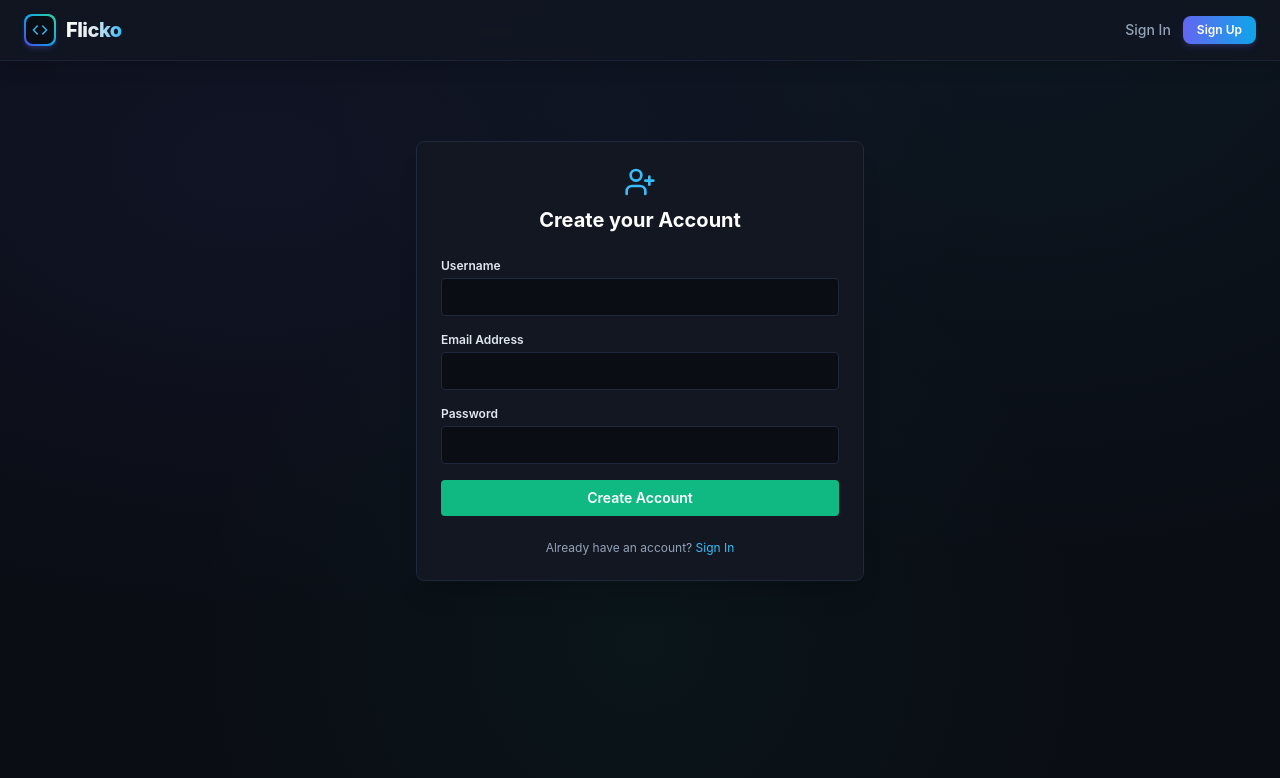
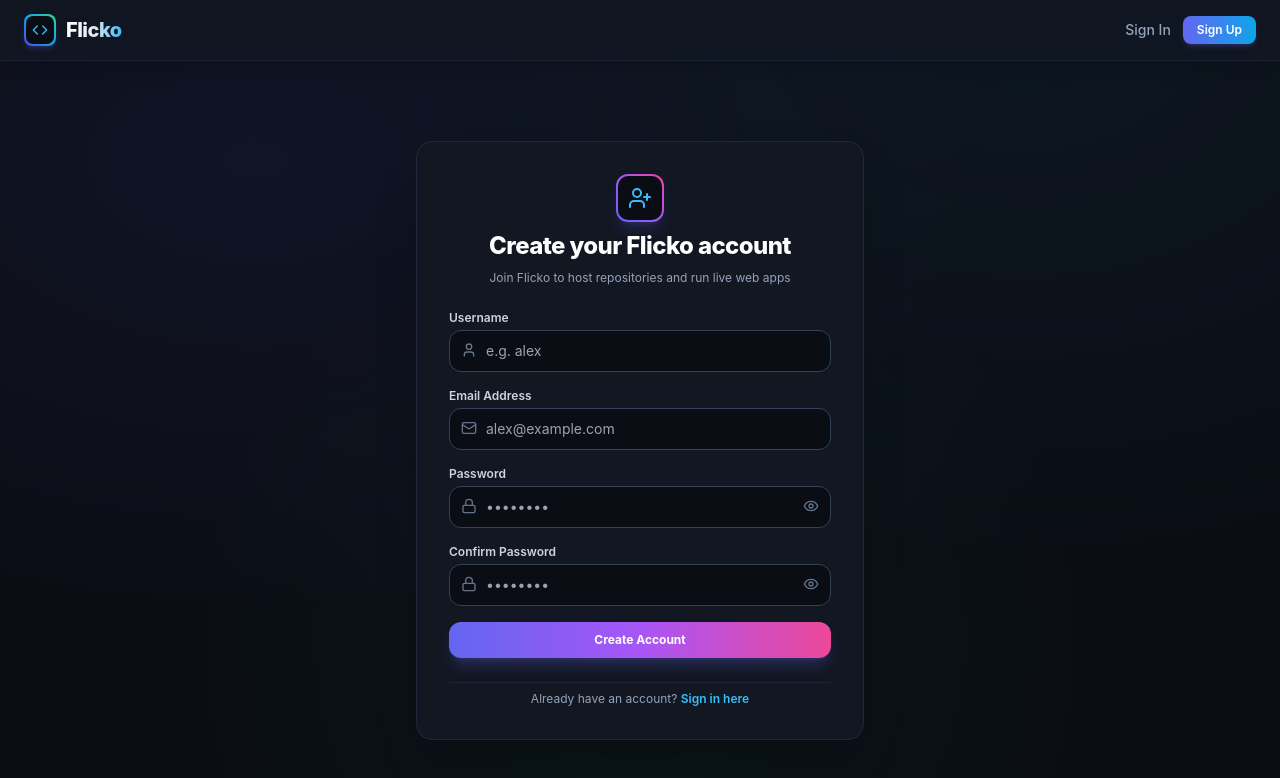
Before and after one commit to mayankkumar678901-hub/Flicko-Vcs, a Next.js app in the folder frontend/: page /register in a window 1280 px wide. Shown: the top 778 px of the page. Built offline with nearby package versions, Linux system fonts and the light colour scheme; no server answers.

Commit message:
Add password eye toggle, confirm password verification, and strict email uniqueness protection

```diff
--- a/frontend/src/app/login/page.tsx
+++ b/frontend/src/app/login/page.tsx
@@ -4,16 +4,19 @@ import React, { useState } from 'react';
 import Link from 'next/link';
 import { useRouter } from 'next/navigation';
 import { api } from '@/lib/api';
-import { LogIn } from 'lucide-react';
+import { LogIn, Eye, EyeOff, Lock, User as UserIcon } from 'lucide-react';
 
 export default function LoginPage() {
   const [emailOrUsername, setEmailOrUsername] = useState('');
   const [password, setPassword] = useState('');
+  const [showPassword, setShowPassword] = useState(false);
+
   const [error, setError] = useState('');
   const [loading, setLoading] = useState(false);
+
   const router = useRouter();
 
-  const handleSubmit = async (e: React.FormEvent) => {
+  const handleLogin = async (e: React.FormEvent) => {
     e.preventDefault();
     setError('');
     setLoading(true);
@@ -23,7 +26,7 @@ export default function LoginPage() {
       localStorage.setItem('vcs_token', res.data.token);
       window.location.href = '/';
     } catch (err: any) {
-      setError(err.response?.data?.error || 'Login failed');
+      setError(err.response?.data?.error || 'Invalid credentials');
     } finally {
       setLoading(false);
     }
@@ -31,57 +34,77 @@ export default function LoginPage() {
 
   return (
     <div className="max-w-md mx-auto py-12">
-      <div className="bg-github-card border border-github-border rounded-lg p-6 shadow-xl">
-        <div className="text-center mb-6">
-          <LogIn className="w-8 h-8 text-github-blue mx-auto mb-2" />
-          <h2 className="text-xl font-bold text-white">Sign In to Flicko</h2>
+      <div className="bg-[#121722] border border-slate-800 rounded-2xl p-8 shadow-2xl space-y-6">
+        <div className="text-center space-y-2">
+          <div className="w-12 h-12 rounded-xl bg-gradient-to-tr from-sky-500 via-indigo-500 to-emerald-400 p-0.5 mx-auto shadow-lg shadow-sky-500/20">
+            <div className="w-full h-full bg-[#0a0d14] rounded-[10px] flex items-center justify-center">
+              <LogIn className="w-6 h-6 text-sky-400" />
+            </div>
+          </div>
+          <h1 className="text-2xl font-extrabold text-white tracking-tight">Sign In to Flicko</h1>
+          <p className="text-slate-400 text-xs">Enter your credentials to access your repositories</p>
         </div>
 
         {error && (
-          <div className="bg-red-950/60 border border-red-800 text-red-300 text-xs p-3 rounded mb-4">
+          <div className="bg-red-950/60 border border-red-800 text-red-300 text-xs p-3.5 rounded-xl text-center leading-relaxed">
             {error}
           </div>
         )}
 
-        <form onSubmit={handleSubmit} className="space-y-4">
+        <form onSubmit={handleLogin} className="space-y-4">
           <div>
-            <label className="block text-xs font-semibold text-github-text mb-1">
+            <label className="block text-xs font-semibold text-slate-300 mb-1">
               Username or Email
             </label>
+            <div className="relative">
               <input
                 type="text"
                 required
                 value={emailOrUsername}
                 onChange={(e) => setEmailOrUsername(e.target.value)}
-              className="w-full bg-github-bg border border-github-border text-github-text rounded p-2 text-sm focus:outline-none focus:border-github-blue"
+                placeholder="Username or email"
+                className="w-full bg-[#0a0d14] border border-slate-700 text-white p-2.5 pl-9 rounded-xl text-sm focus:outline-none focus:border-sky-400"
               />
+              <UserIcon className="w-4 h-4 text-slate-500 absolute left-3 top-3" />
+            </div>
           </div>
 
           <div>
-            <label className="block text-xs font-semibold text-github-text mb-1">
+            <label className="block text-xs font-semibold text-slate-300 mb-1">
               Password
             </label>
+            <div className="relative">
               <input
-              type="password"
+                type={showPassword ? 'text' : 'password'}
                 required
                 value={password}
                 onChange={(e) => setPassword(e.target.value)}
-              className="w-full bg-github-bg border border-github-border text-github-text rounded p-2 text-sm focus:outline-none focus:border-github-blue"
+                placeholder="••••••••"
+                className="w-full bg-[#0a0d14] border border-slate-700 text-white p-2.5 pl-9 pr-10 rounded-xl text-sm focus:outline-none focus:border-sky-400"
               />
+              <Lock className="w-4 h-4 text-slate-500 absolute left-3 top-3" />
+              <button
+                type="button"
+                onClick={() => setShowPassword(!showPassword)}
+                className="absolute right-3 top-3 text-slate-500 hover:text-slate-300 transition"
+              >
+                {showPassword ? <EyeOff className="w-4 h-4" /> : <Eye className="w-4 h-4" />}
+              </button>
+            </div>
           </div>
 
           <button
             type="submit"
             disabled={loading}
-            className="w-full bg-github-accent text-white py-2 rounded text-sm font-semibold hover:bg-opacity-90 transition disabled:opacity-50"
+            className="w-full bg-gradient-to-r from-emerald-500 to-teal-600 text-white py-2.5 rounded-xl font-bold text-xs hover:brightness-110 shadow-lg shadow-emerald-500/25 transition disabled:opacity-50 mt-2"
           >
             {loading ? 'Signing in...' : 'Sign In'}
           </button>
         </form>
 
-        <p className="text-xs text-github-muted text-center mt-6">
+        <p className="text-center text-xs text-slate-400 pt-2 border-t border-slate-800/80">
           New to Flicko?{' '}
-          <Link href="/register" className="text-github-blue hover:underline">
+          <Link href="/register" className="text-sky-400 font-semibold hover:underline">
             Create an account
           </Link>
         </p>
--- a/frontend/src/app/register/page.tsx
+++ b/frontend/src/app/register/page.tsx
@@ -4,19 +4,36 @@ import React, { useState } from 'react';
 import Link from 'next/link';
 import { useRouter } from 'next/navigation';
 import { api } from '@/lib/api';
-import { UserPlus } from 'lucide-react';
+import { UserPlus, Code, Eye, EyeOff, Lock, Mail, User as UserIcon } from 'lucide-react';
 
 export default function RegisterPage() {
   const [username, setUsername] = useState('');
   const [email, setEmail] = useState('');
   const [password, setPassword] = useState('');
+  const [confirmPassword, setConfirmPassword] = useState('');
+
+  const [showPassword, setShowPassword] = useState(false);
+  const [showConfirmPassword, setShowConfirmPassword] = useState(false);
+
   const [error, setError] = useState('');
   const [loading, setLoading] = useState(false);
+
   const router = useRouter();
 
-  const handleSubmit = async (e: React.FormEvent) => {
+  const handleRegister = async (e: React.FormEvent) => {
     e.preventDefault();
     setError('');
+
+    if (password !== confirmPassword) {
+      setError('Passwords do not match. Please verify your password.');
+      return;
+    }
+
+    if (password.length < 4) {
+      setError('Password must be at least 4 characters long.');
+      return;
+    }
+
     setLoading(true);
 
     try {
@@ -32,71 +49,119 @@ export default function RegisterPage() {
 
   return (
     <div className="max-w-md mx-auto py-12">
-      <div className="bg-github-card border border-github-border rounded-lg p-6 shadow-xl">
-        <div className="text-center mb-6">
-          <UserPlus className="w-8 h-8 text-github-blue mx-auto mb-2" />
-          <h2 className="text-xl font-bold text-white">Create your Account</h2>
+      <div className="bg-[#121722] border border-slate-800 rounded-2xl p-8 shadow-2xl space-y-6">
+        <div className="text-center space-y-2">
+          <div className="w-12 h-12 rounded-xl bg-gradient-to-tr from-indigo-500 via-purple-500 to-pink-500 p-0.5 mx-auto shadow-lg shadow-indigo-500/20">
+            <div className="w-full h-full bg-[#0a0d14] rounded-[10px] flex items-center justify-center">
+              <UserPlus className="w-6 h-6 text-sky-400" />
+            </div>
+          </div>
+          <h1 className="text-2xl font-extrabold text-white tracking-tight">Create your Flicko account</h1>
+          <p className="text-slate-400 text-xs">Join Flicko to host repositories and run live web apps</p>
         </div>
 
         {error && (
-          <div className="bg-red-950/60 border border-red-800 text-red-300 text-xs p-3 rounded mb-4">
+          <div className="bg-red-950/60 border border-red-800 text-red-300 text-xs p-3.5 rounded-xl text-center leading-relaxed">
             {error}
           </div>
         )}
 
-        <form onSubmit={handleSubmit} className="space-y-4">
+        <form onSubmit={handleRegister} className="space-y-4">
           <div>
-            <label className="block text-xs font-semibold text-github-text mb-1">
+            <label className="block text-xs font-semibold text-slate-300 mb-1">
               Username
             </label>
+            <div className="relative">
               <input
                 type="text"
                 required
                 value={username}
                 onChange={(e) => setUsername(e.target.value)}
-              className="w-full bg-github-bg border border-github-border text-github-text rounded p-2 text-sm focus:outline-none focus:border-github-blue"
+                placeholder="e.g. alex"
+                className="w-full bg-[#0a0d14] border border-slate-700 text-white p-2.5 pl-9 rounded-xl text-sm focus:outline-none focus:border-sky-400"
               />
+              <UserIcon className="w-4 h-4 text-slate-500 absolute left-3 top-3" />
+            </div>
           </div>
 
           <div>
-            <label className="block text-xs font-semibold text-github-text mb-1">
+            <label className="block text-xs font-semibold text-slate-300 mb-1">
               Email Address
             </label>
+            <div className="relative">
               <input
                 type="email"
                 required
                 value={email}
                 onChange={(e) => setEmail(e.target.value)}
-              className="w-full bg-github-bg border border-github-border text-github-text rounded p-2 text-sm focus:outline-none focus:border-github-blue"
+                placeholder="alex@example.com"
+                className="w-full bg-[#0a0d14] border border-slate-700 text-white p-2.5 pl-9 rounded-xl text-sm focus:outline-none focus:border-sky-400"
               />
+              <Mail className="w-4 h-4 text-slate-500 absolute left-3 top-3" />
+            </div>
           </div>
 
           <div>
-            <label className="block text-xs font-semibold text-github-text mb-1">
+            <label className="block text-xs font-semibold text-slate-300 mb-1">
               Password
             </label>
+            <div className="relative">
               <input
-              type="password"
+                type={showPassword ? 'text' : 'password'}
                 required
                 value={password}
                 onChange={(e) => setPassword(e.target.value)}
-              className="w-full bg-github-bg border border-github-border text-github-text rounded p-2 text-sm focus:outline-none focus:border-github-blue"
+                placeholder="••••••••"
+                className="w-full bg-[#0a0d14] border border-slate-700 text-white p-2.5 pl-9 pr-10 rounded-xl text-sm focus:outline-none focus:border-sky-400"
               />
+              <Lock className="w-4 h-4 text-slate-500 absolute left-3 top-3" />
+              <button
+                type="button"
+                onClick={() => setShowPassword(!showPassword)}
+                className="absolute right-3 top-3 text-slate-500 hover:text-slate-300 transition"
+              >
+                {showPassword ? <EyeOff className="w-4 h-4" /> : <Eye className="w-4 h-4" />}
+              </button>
+            </div>
+          </div>
+
+          <div>
+            <label className="block text-xs font-semibold text-slate-300 mb-1">
+              Confirm Password
+            </label>
+            <div className="relative">
+              <input
+                type={showConfirmPassword ? 'text' : 'password'}
+                required
+                value={confirmPassword}
+                onChange={(e) => setConfirmPassword(e.target.value)}
+                placeholder="••••••••"
+                className="w-full bg-[#0a0d14] border border-slate-700 text-white p-2.5 pl-9 pr-10 rounded-xl text-sm focus:outline-none focus:border-sky-400"
+              />
+              <Lock className="w-4 h-4 text-slate-500 absolute left-3 top-3" />
+              <button
+                type="button"
+                onClick={() => setShowConfirmPassword(!showConfirmPassword)}
+                className="absolute right-3 top-3 text-slate-500 hover:text-slate-300 transition"
+              >
+                {showConfirmPassword ? <EyeOff className="w-4 h-4" /> : <Eye className="w-4 h-4" />}
+              </button>
+            </div>
           </div>
 
           <button
             type="submit"
             disabled={loading}
-            className="w-full bg-github-accent text-white py-2 rounded text-sm font-semibold hover:bg-opacity-90 transition disabled:opacity-50"
+            className="w-full bg-gradient-to-r from-indigo-500 via-purple-500 to-pink-500 text-white py-2.5 rounded-xl font-bold text-xs hover:brightness-110 shadow-lg shadow-indigo-500/25 transition disabled:opacity-50 mt-2"
           >
             {loading ? 'Creating account...' : 'Create Account'}
           </button>
         </form>
 
-        <p className="text-xs text-github-muted text-center mt-6">
+        <p className="text-center text-xs text-slate-400 pt-2 border-t border-slate-800/80">
           Already have an account?{' '}
-          <Link href="/login" className="text-github-blue hover:underline">
-            Sign In
+          <Link href="/login" className="text-sky-400 font-semibold hover:underline">
+            Sign in here
           </Link>
         </p>
       </div>
```
Also changed, not shown: 1 other file (tests, documents, lock files or other folders). Lines whose indentation alone changed are shown as unchanged.
